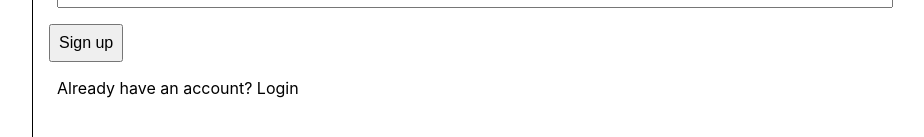
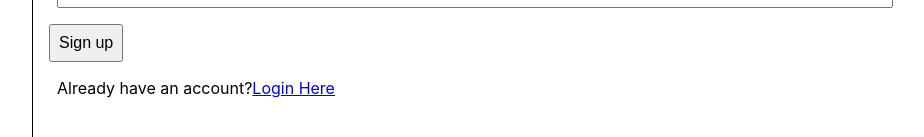
Before and after one commit to MarkMutai5/TujijengeEccom, a React (Create React App) app: page /signup in a window 1280 px wide. Shown: the part 417-554 px from the top of the page, without its empty margins (320-1244 px from the left). Built offline with nearby package versions, Linux system fonts and the light colour scheme; no server answers; the database is empty.

Commit message:
Routing implemented

```diff
--- a/src/App.js
+++ b/src/App.js
@@ -1,5 +1,7 @@
 
+import { BrowserRouter, Route, Routes } from "react-router-dom";
 import Main from "./Components/AddProduct/Main";
+import Login from "./Components/Authentication/Login";
 import Signup from "./Components/Authentication/Signup";
 import Products from "./Components/Products/Products";
 import { ProductsContextProvider } from "./global/ProductsContext";
@@ -12,9 +14,15 @@ function App() {
   return (
     <>
         <ProductsContextProvider>
-         {/*  <Products />*/}
-           {/*  <Main />*/}
-           <Signup />
+          <BrowserRouter>
+          <Routes>
+            <Route path="/" element = { <Products /> } />
+            <Route path="/addproducts" element = {<Main /> } />
+            <Route path="/signup" element = { <Signup /> } />
+            <Route path="/login" element = { <Login /> } />
+          </Routes>
+          </BrowserRouter>
+
         </ProductsContextProvider>
 
 
--- a/src/Components/Authentication/Signup.jsx
+++ b/src/Components/Authentication/Signup.jsx
@@ -2,6 +2,7 @@ import React from 'react'
 import { useState } from 'react'
 import './signup.css'
 import {auth, database} from '../config/firebaseConfig'
+import { Link } from 'react-router-dom'
 
 function Signup() {
 
@@ -57,7 +58,8 @@ function Signup() {
                 <button type='submit' onClick={() => handleSignup}>Sign up</button>
                 <br />
 
-                <p className='prompt'>Already have an account? Login</p>
+                <p className='prompt'>Already have an account?
+                <Link to = "/login" >Login Here</Link></p>
 
                 {error && <span className='errormsg'>{error}</span>}
             </form>
```
